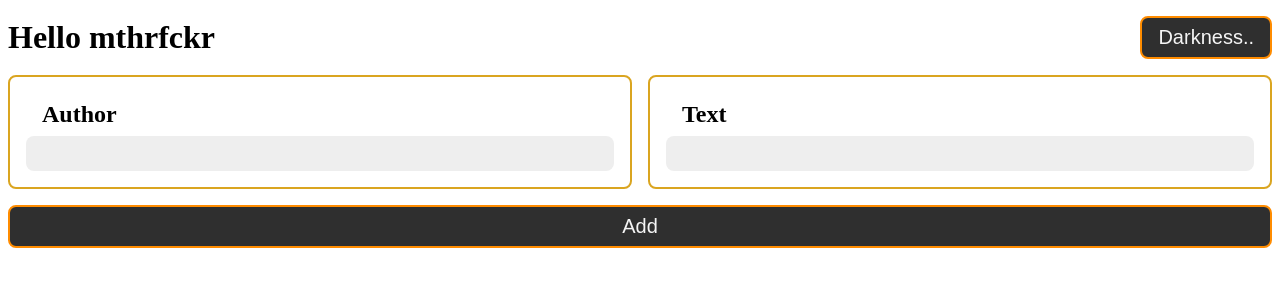
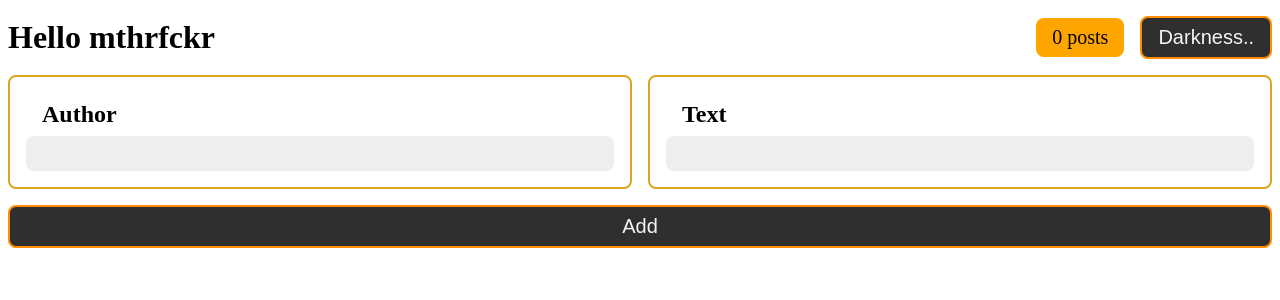
Before and after one commit to SergeyTheHuman/ng-course-vm, an Angular app: page / in a window 1280 px wide. Shown: the top 300 px of the page. Built offline with nearby package versions, Linux system fonts and the light colour scheme.

Commit message:
video #41

```diff
--- a/package.json
+++ b/package.json
@@ -7,7 +7,7 @@
     "build": "ng build",
     "watch": "ng build --watch --configuration development",
     "test": "ng test",
-	 "gitAdd": "npm run format && git add .",
+	 "git": "npm run format && git add .",
     "format": "prettier --write \"src/**/*.{js,ts,html,css,scss}\""
   },
   "private": true,
--- a/src/app/app.component.html
+++ b/src/app/app.component.html
@@ -1,11 +1,14 @@
 <header (click)="showTitle = !showTitle">
 	<h1 *mvIfNot="showTitle">Hello mthrfckr</h1>
+	<div class="right">
+		<span class="quantity">{{ posts.length | posts }}</span>
 		<button
 			class="btn"
 			(click)="toggleLightMode($event)"
 		>
 			{{ lightMode ? 'Darkness..' : 'Light!' }}
 		</button>
+	</div>
 </header>
 <div class="wrapper">
 	<div class="input-wrapper">
--- a/src/app/app.component.scss
+++ b/src/app/app.component.scss
@@ -6,10 +6,25 @@ header {
 
 	h1 {
 		margin: 0;
+		flex-grow: 1;
 	}
 
 	button {
 		margin-left: auto;
+	}
+
+	.right {
+		margin-left: auto;
+		display: flex;
+		align-items: center;
+		gap: 1rem;
+	}
+
+	.quantity {
+		background-color: orange;
+		border-radius: 8px;
+		font-size: 1.25rem;
+		padding: 0.5rem 1rem;
 	}
 }
 
--- a/src/app/app.module.ts
+++ b/src/app/app.module.ts
@@ -7,6 +7,7 @@ import { PostFormComponent } from './components/post-form/post-form/post-form.co
 import { PostComponent } from './components/post/post.component'
 import { IfNotDirective } from './directives/if-not/if-not.directive'
 import { StyleDirective } from './directives/style/style.directive'
+import { PostsPipe } from './pipes/posts/posts.pipe'
 
 @NgModule({
 	declarations: [
@@ -15,6 +16,7 @@ import { StyleDirective } from './directives/style/style.directive'
 		PostFormComponent,
 		StyleDirective,
 		IfNotDirective,
+		PostsPipe,
 	],
 	imports: [BrowserModule, FormsModule],
 	providers: [Document],
--- /dev/null
+++ b/src/app/pipes/posts/posts.pipe.ts
@@ -0,0 +1,11 @@
+import { Pipe, PipeTransform } from '@angular/core'
+
+@Pipe({
+	name: 'posts',
+})
+export class PostsPipe implements PipeTransform {
+	constructor() {}
+	transform(quantity: number) {
+		return quantity === 1 ? `${quantity} post` : `${quantity} posts`
+	}
+}
```
Lines whose indentation alone changed are shown as unchanged.
